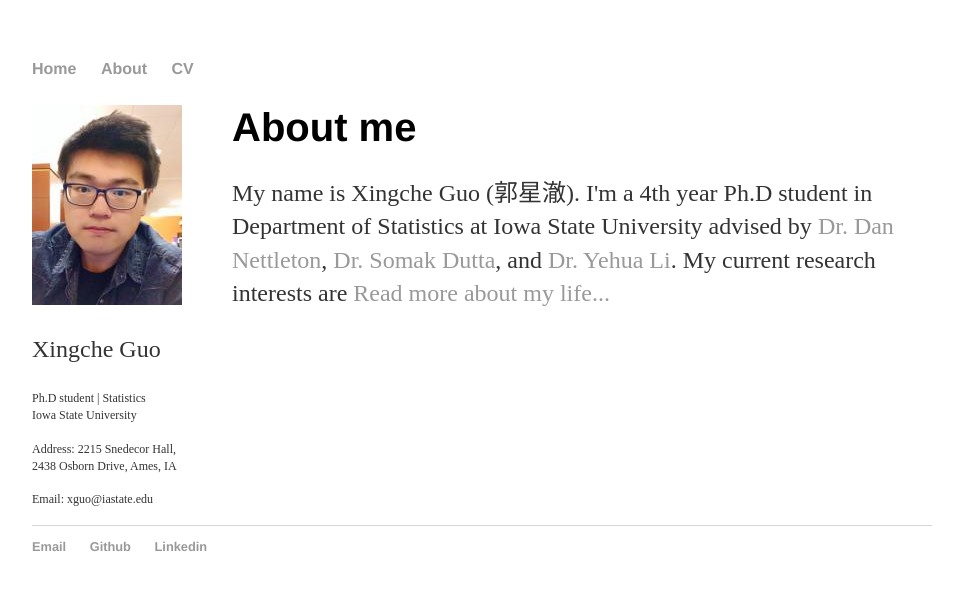
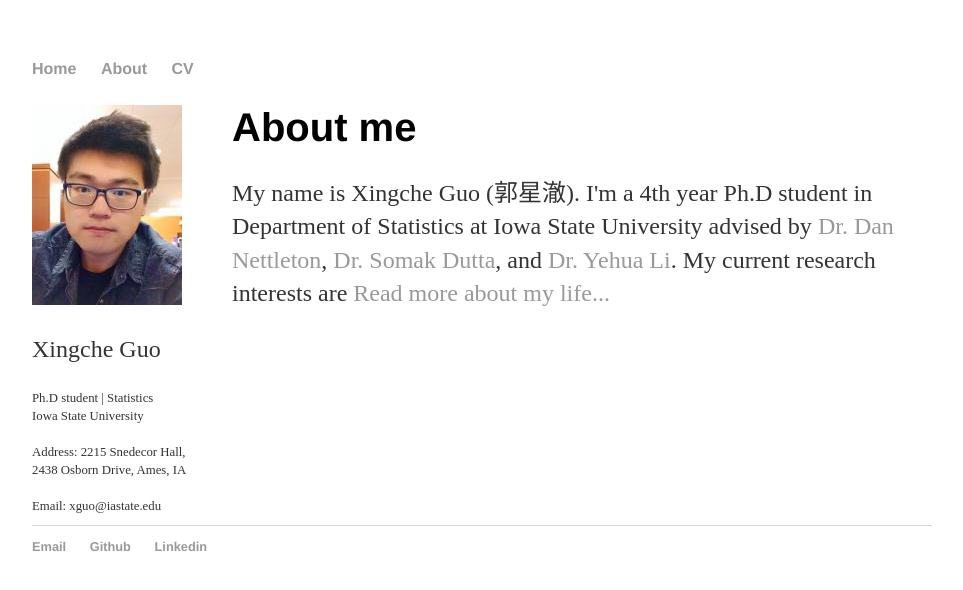
Before and after one commit to xingcheg/xingcheg.github.io, a Jekyll site: the page built from index.html, in a window 1280 px wide. Shown: the top 590 px of the page, without its empty margins (158-1121 px from the left). Built offline with Jekyll 4.4.1, drawn with Linux system fonts in a browser that asks for light colours.

Commit message:
Update default.html

```diff
--- a/_layouts/default.html
+++ b/_layouts/default.html
@@ -17,7 +17,7 @@
 				<div class="leftbox">
 					<img src="https://github.com/xingcheg/xingcheg.github.io/raw/master/img/logo.jpg" alt="photo" style="width:150px;height:200px;">
 					<p>Xingche Guo </p>
-					<p style="font-size:75%;"> Ph.D student | Statistics <br>
+					<p style="font-size:80%;"> Ph.D student | Statistics <br>
 					Iowa State University <br><br>
 					Address: 2215 Snedecor Hall, <br>
 					2438 Osborn Drive, Ames, IA <br><br>
```
